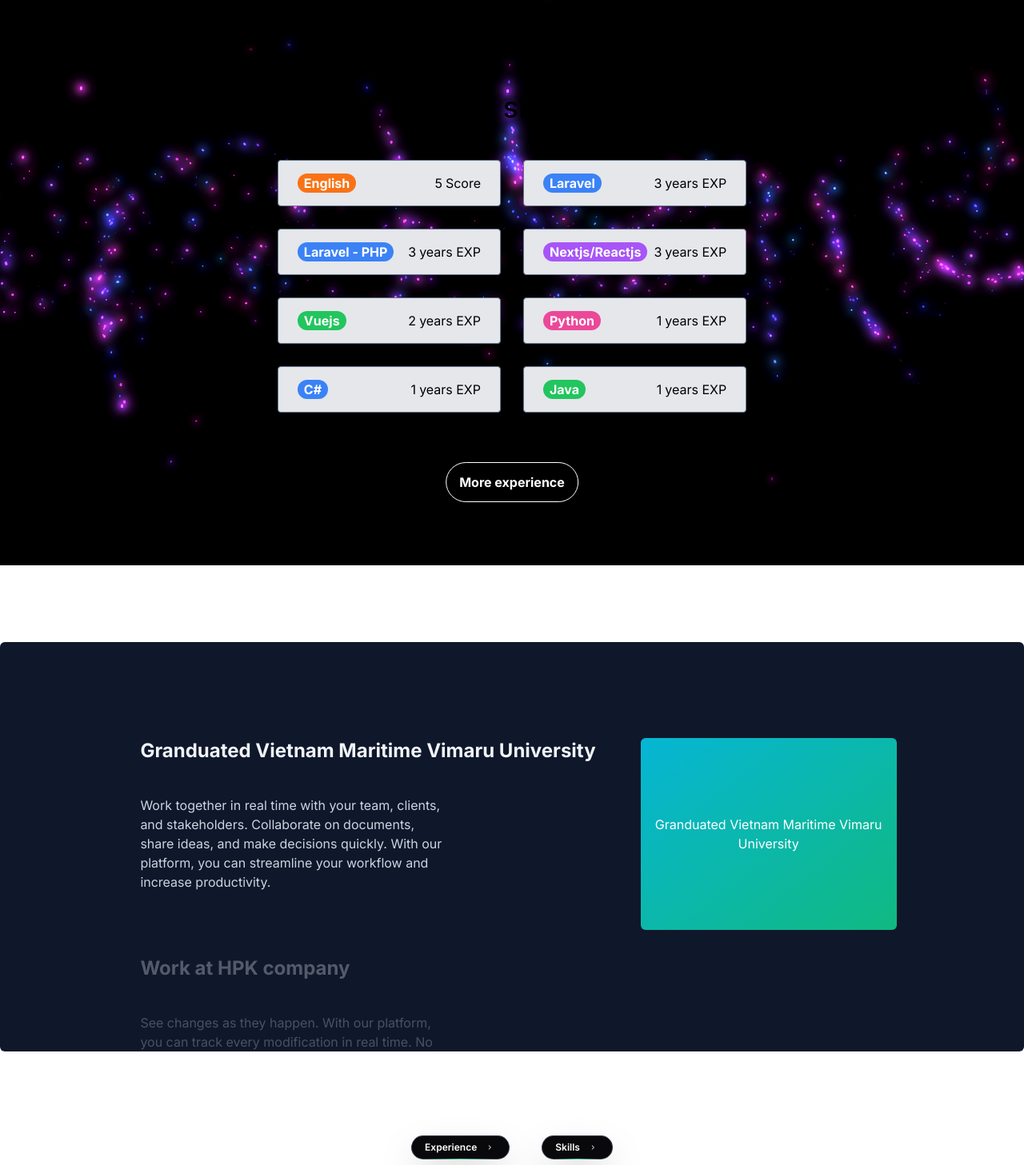
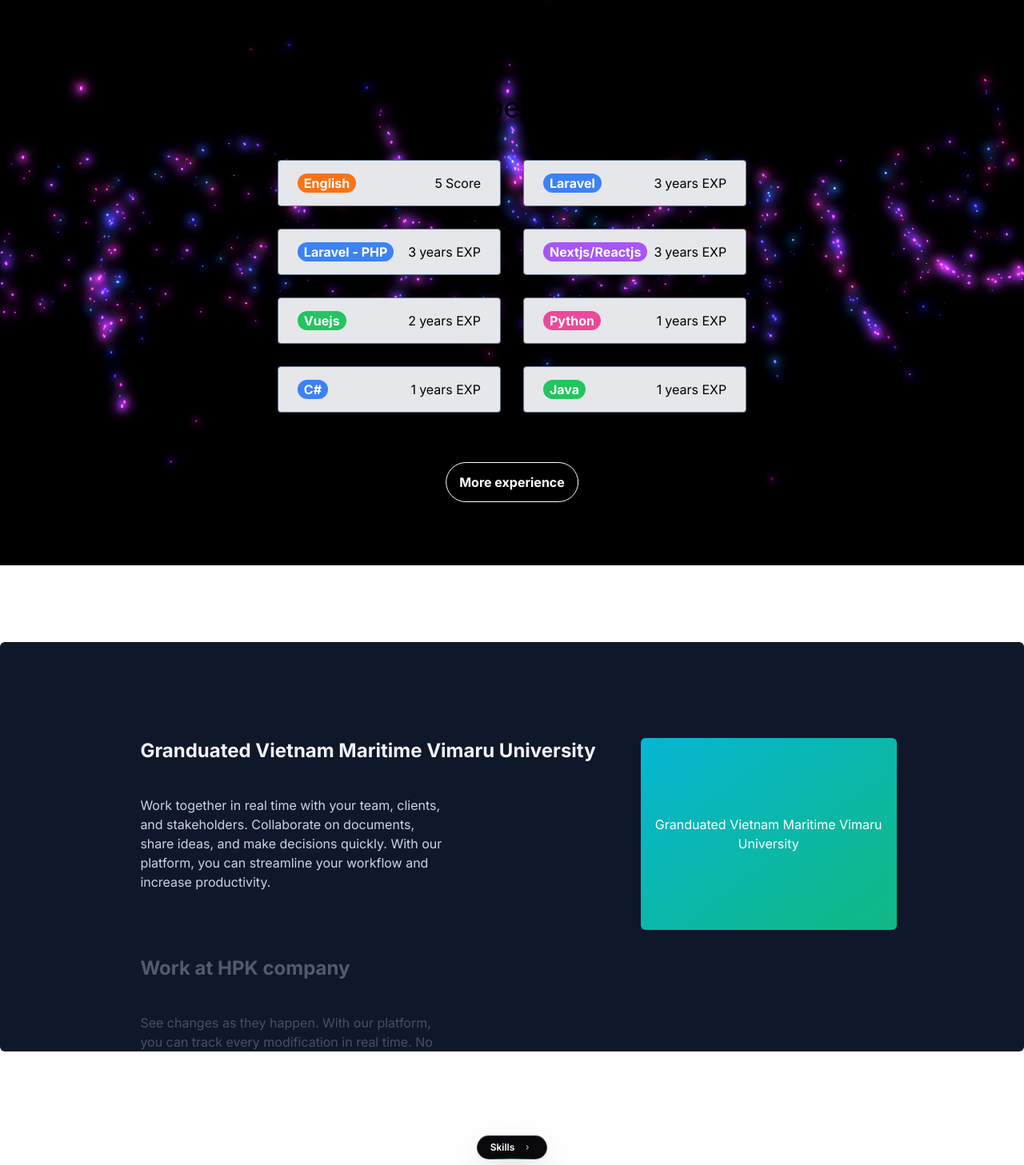
Before and after one commit to datanh98hp/dat-portfolio, a Next.js app: page /skill in a window 1280 px wide. Shown: the part 93-1550 px from the top of the page at 80% size. Built offline with nearby package versions, Linux system fonts and the light colour scheme.

Commit message:
refix skill page

```diff
--- a/components/contents/ListSkill.tsx
+++ b/components/contents/ListSkill.tsx
@@ -61,7 +61,7 @@ export default function ListSkill() {
   return (
     <div className="relative" id="skill">
       <h1 className="text-center text-4xl font-medium font-bold mb-[30px]">
-        My skills
+        My Experiences
       </h1>
       <div className="md:grid grid-cols-2 md:gap-7">
         {listSkill.map((_, index) => (
--- a/components/items/StickyScrollReveal.tsx
+++ b/components/items/StickyScrollReveal.tsx
@@ -56,7 +56,7 @@ export function StickyScrollRevealContainer() {
     <div className=" p-0 pt-[6rem]">
       <StickyScroll content={content} />
       <div className="w-full h-[30vh] flex items-center justify-center gap-10">
-        <button
+        {/* <button
           onClick={() => (window.location.href = "/skill#more_experience")}
           className="bg-slate-800 no-underline group cursor-pointer relative shadow-2xl shadow-zinc-900 rounded-full p-px text-xs font-semibold leading-6  text-white inline-block"
         >
@@ -82,7 +82,7 @@ export function StickyScrollRevealContainer() {
             </svg>
           </div>
           <span className="absolute -bottom-0 left-[1.125rem] h-px w-[calc(100%-2.25rem)] bg-gradient-to-r from-emerald-400/0 via-emerald-400/90 to-emerald-400/0 transition-opacity duration-500 group-hover:opacity-40"></span>
-        </button>
+        </button> */}
 
         <button
           onClick={()=>window.scrollTo({top: 0, left: 0, behavior: 'smooth'})}
```
